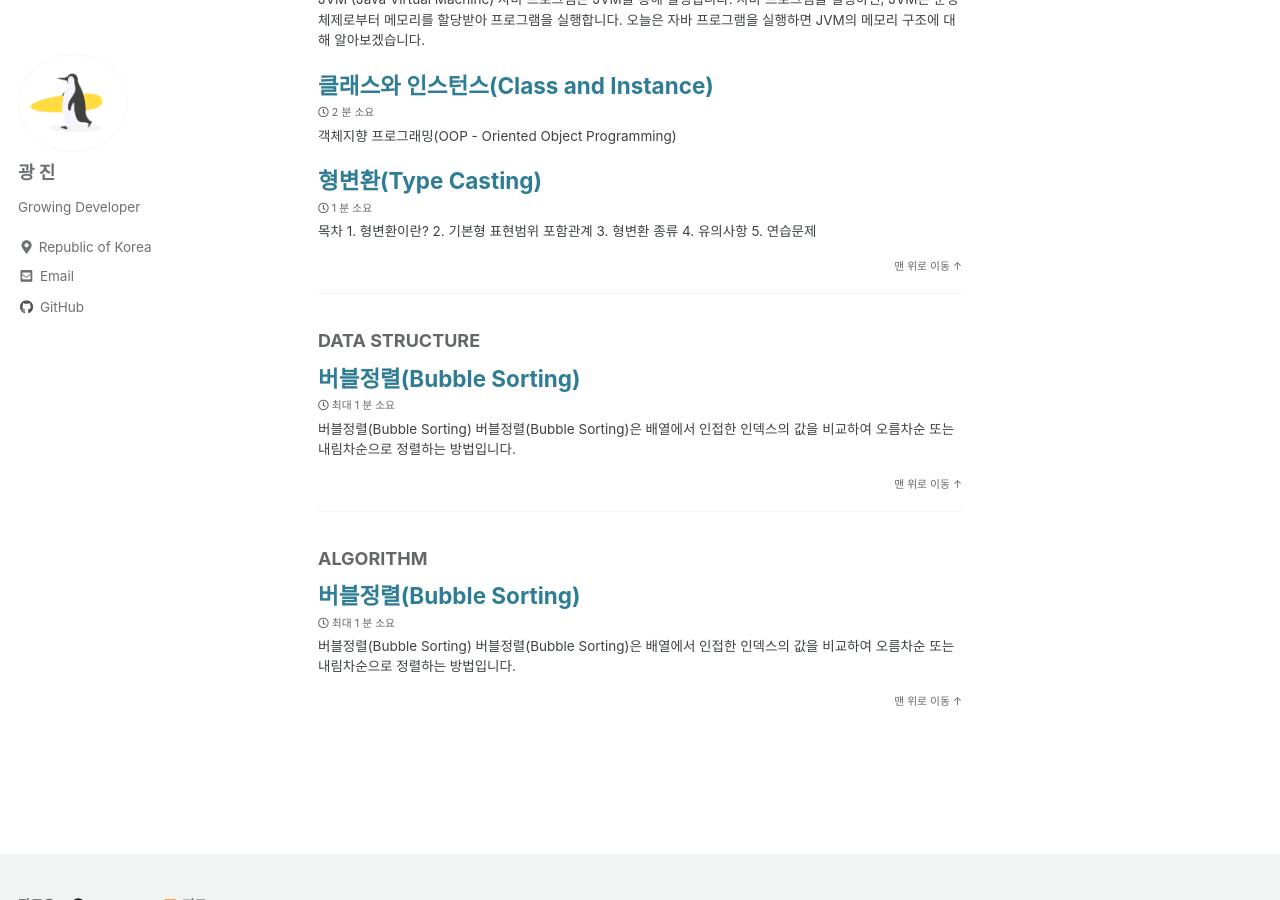
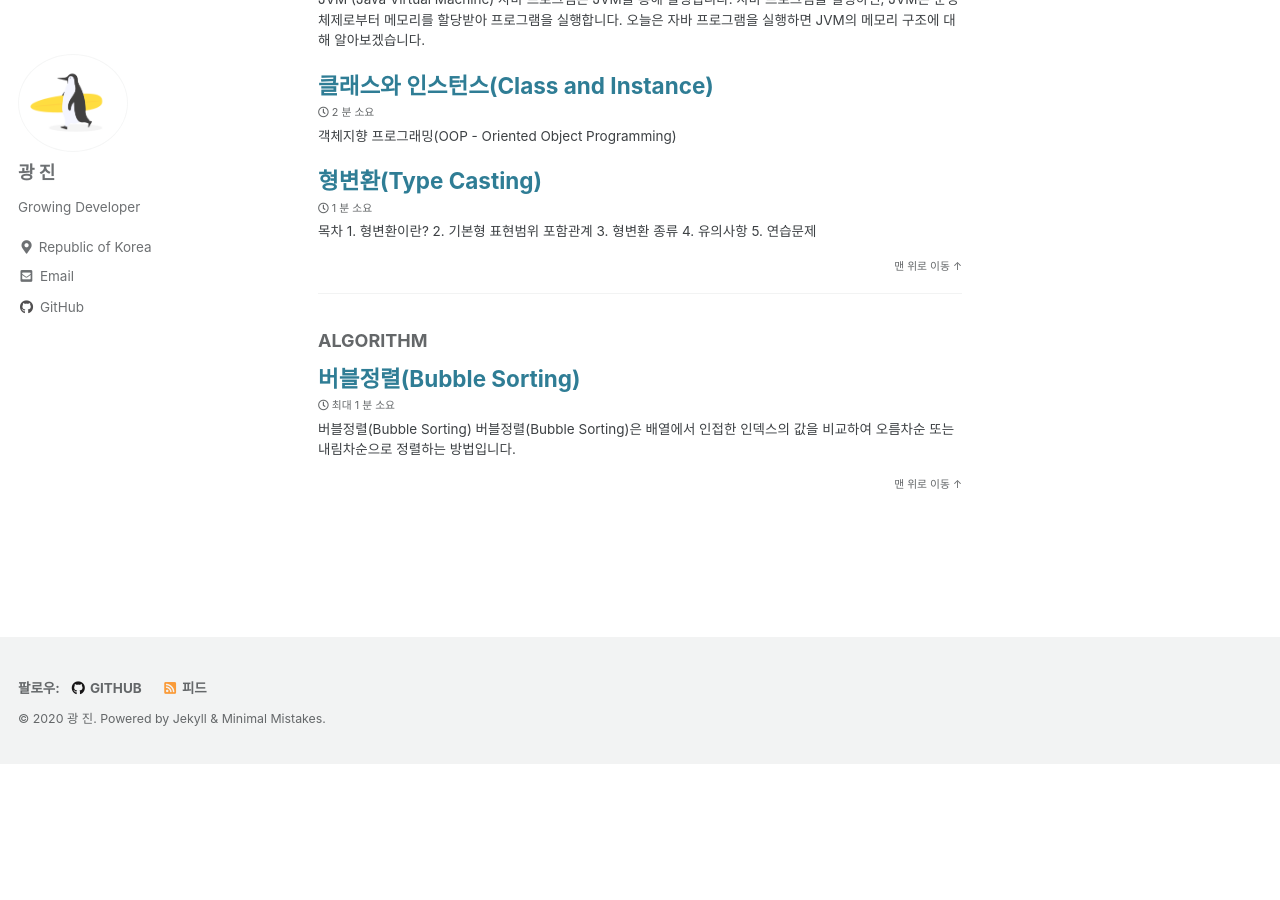
Before and after one commit to KOR-SHIN/KOR-SHIN.github.io, a Jekyll site: the page built from _pages/category-archive.md, in a window 1280 px wide and 900 px high, scrolled down 1033 px. Built offline with Jekyll 4.4.1, drawn with Linux system fonts in a browser that asks for light colours; cached includes are drawn as plain includes; after the commit the page ends 1797 px from its top, so only the background shows below that.

Commit message:
modify tag, categories

```diff
--- a/_posts/2020-08-11-bubble-sort.md
+++ b/_posts/2020-08-11-bubble-sort.md
@@ -2,11 +2,9 @@
 layout : posts
 title : 버블정렬(Bubble Sorting)
 categories :
-    - DATA STRUCTURE
     - ALGORITHM
 tag :
     - JAVA
-    - DATA STRUCTURE
     - ALGORITHM
 ---
 
```
